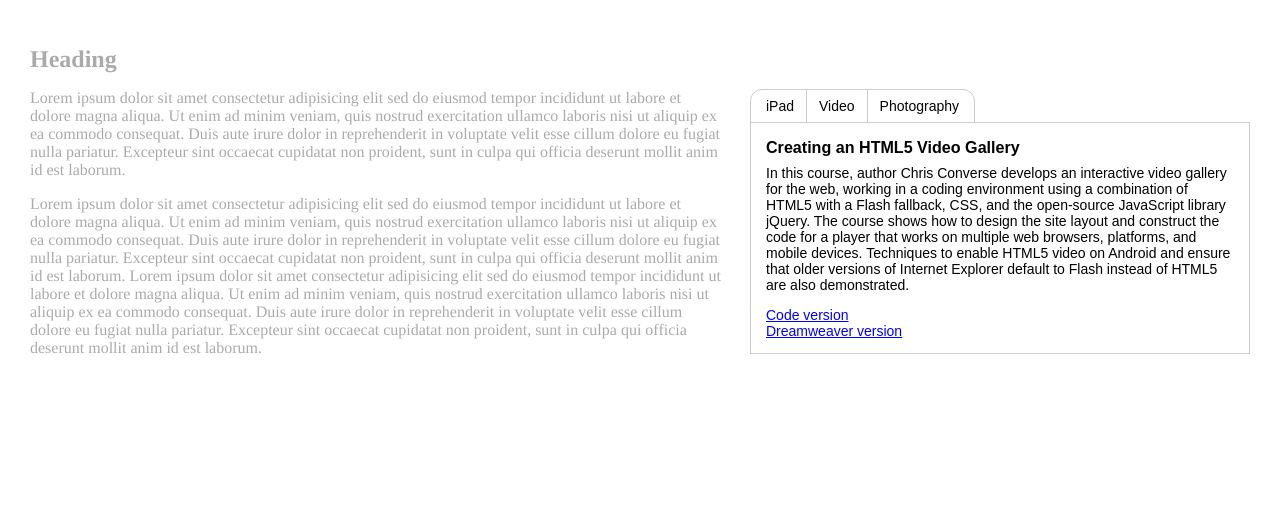
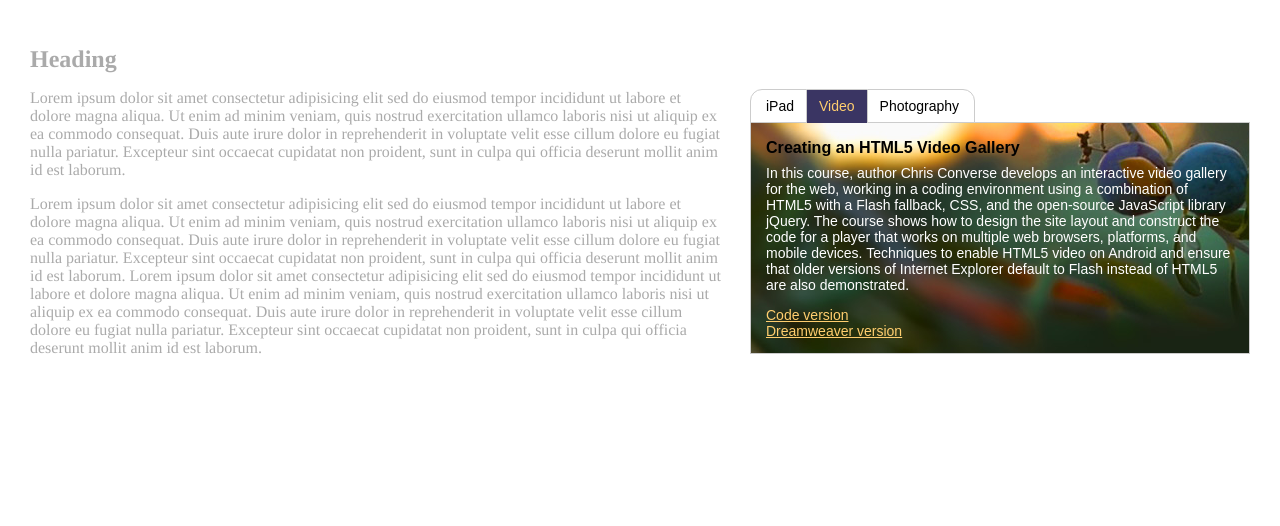
Before and after one commit to HySteffensen/SlidingPanels, a plain HTML site: page index.html in a window 1280 px wide. Drawn offline with Linux system fonts and the light colour scheme.

Commit message:
06_02 decorated video tab

```diff
--- a/includes/sliding_panels.css
+++ b/includes/sliding_panels.css
@@ -56,3 +56,14 @@ p.fpo_text { color: #aaa; font-family: Times; font-size: 16px; }
 
 .sp .panel_container .panels { position: absolute; top:0; }
 .sp .panel_container .panel { position: absolute; height: 400px; }
+
+.sp .tabs .video.selected {
+    color: #ffce6f;
+    background-color: #3a3563;
+    border-bottom: 1px solid #3a3563;
+}
+
+.sp .panels .video .panel_content { background: url(../images/video_background.jpg) no-repeat 0px 0px; }
+.sp .panels .video .panel_content h2 { color: #000; }
+.sp .panels .video .panel_content p { color: #fff; }
+.sp .panels .video .panel_content a { color: #ffce6f; }
--- a/includes/sliding_panels.js
+++ b/includes/sliding_panels.js
@@ -31,6 +31,9 @@ function changePanels(newIndex){
 	var newPanelPosition = ( window.panelWidth * newIndex ) * -1;
 	var newPanelHeight = $('.sp .panel:nth-child('+(newIndex+1)+')').find('.panel_content').height() + 15;
 
+  $('.sp .tabs span').removeClass('selected');
+  $('.sp .tabs span:nth-child('+(newIndex+1)+')').addClass('selected');
+
 	$('.sp .panels').animate({left:newPanelPosition},1000);
 	$('.sp .panel_container').animate({height:newPanelHeight},1000);
 
```
